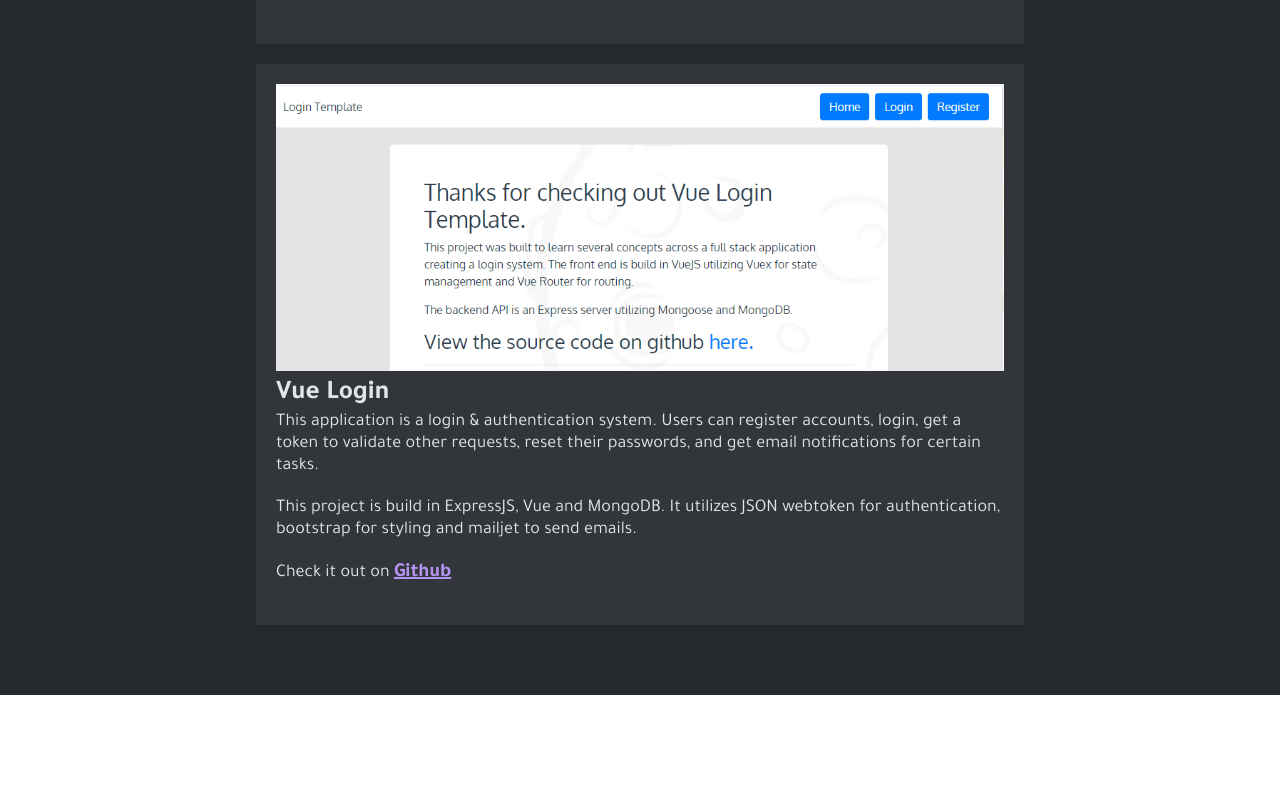
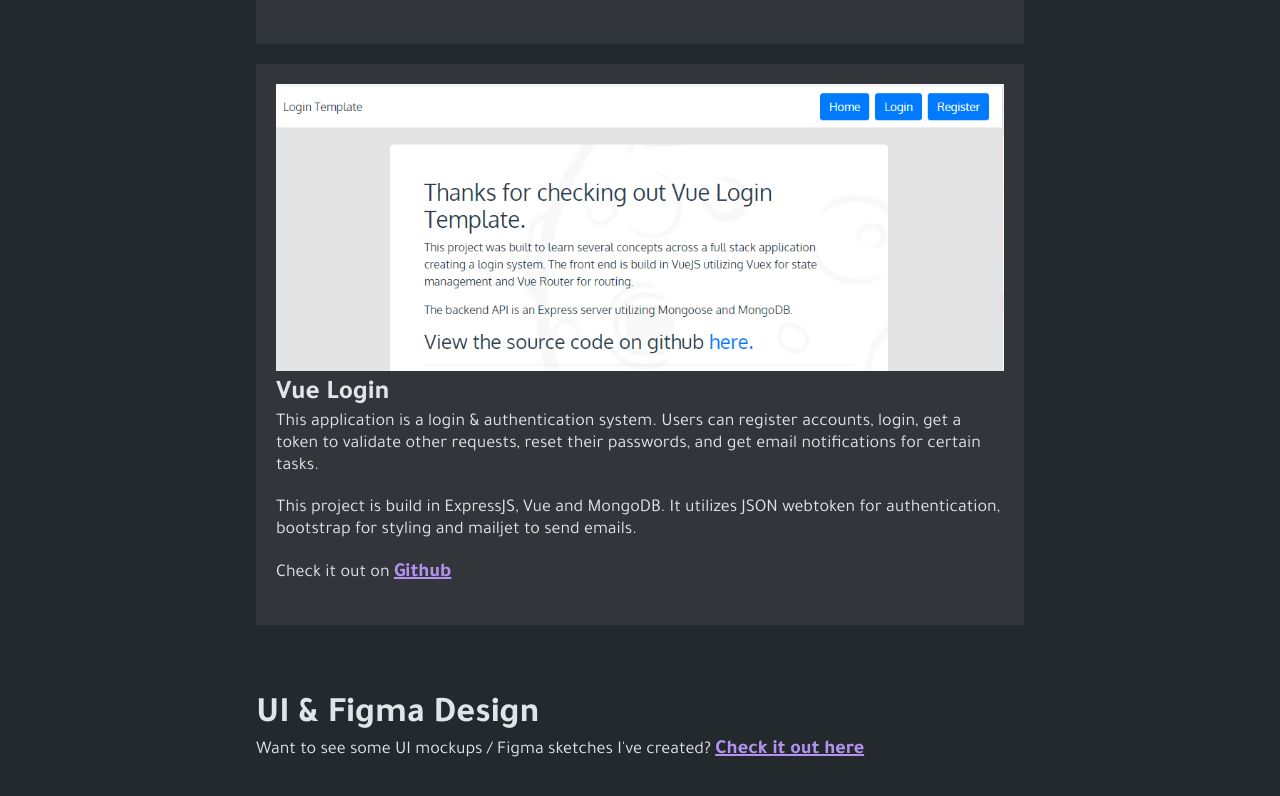
Before and after one commit to e-vana/portfolio-react, a React (Create React App) app: page / in a window 1280 px wide. Shown: the part 1851-2647 px from the top of the page. Before the commit the page ends 2546 px from the top, so only its background shows below. Built offline with nearby package versions, Linux system fonts and the light colour scheme.

Commit message:
added ui section

```diff
--- a/src/components/Home.css
+++ b/src/components/Home.css
@@ -48,6 +48,10 @@
   padding-bottom: 50px;
 }
 
+.ui-container {
+  color: rgb(225, 228, 232);
+  padding-bottom: 50px;
+}
 
 .content-container {
   padding: 0% 20%;
--- a/src/components/Home.js
+++ b/src/components/Home.js
@@ -19,7 +19,7 @@ function Home() {
       image: `/images/vuelogin.png`,
       github: `https://github.com/e-vana/vue-login-template-public`,
       alt: `Vue Login Splashpage`
-    }
+    },
   ]
 
 
@@ -32,7 +32,7 @@ function Home() {
           <div className="button-bar">
             <Badge backgroundColor={`var(--blue)`} color={`white`} text={`about`} scrollTo={'about'}></Badge>
             <Badge backgroundColor={`var(--orange)`} color={`white`} text={`projects`} scrollTo={'projects'}></Badge>
-            <Badge backgroundColor={`var(--purple)`} color={`white`} text={`UI`}></Badge>
+            <Badge backgroundColor={`var(--purple)`} color={`white`} text={`UI`} scrollTo={'ui'}></Badge>
           </div>
         </div>
       </div>
@@ -49,6 +49,10 @@ function Home() {
             return <ProjectCard title={e.title} para1={e.para1} para2={e.para2} image={e.image} github={e.github} alt={e.alt}></ProjectCard>
           })}
         </div>
+        <div className="ui-container" id="ui">
+          <h1>UI & Figma Design</h1>
+          <p>Want to see some UI mockups / Figma sketches I've created? <a href="https://imgur.com/a/f9x30jA">Check it out here</a></p>
+        </div>
       </div>
 
     </div>
```
